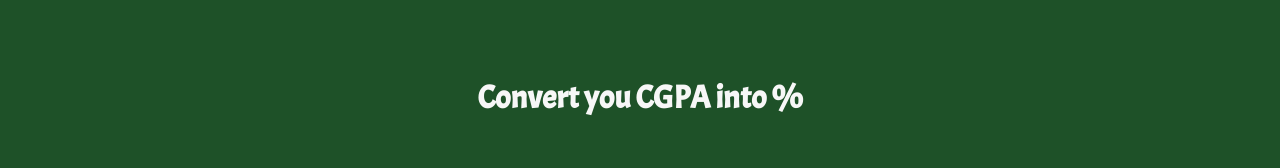
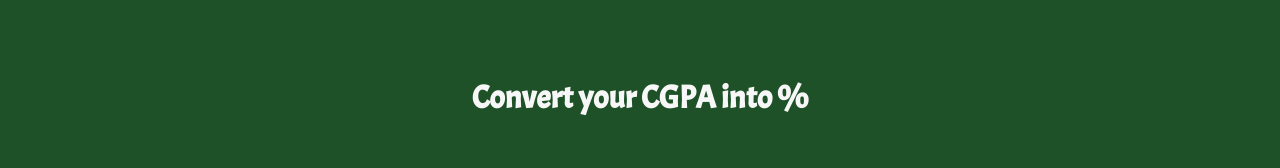
Before and after one commit to neeraj3161/CGPAtoPercentage, a plain HTML site: page index.html in a window 1280 px wide. Shown: the top 168 px of the page. Drawn offline with Linux system fonts and the light colour scheme.

Commit message:
Update index.html

```diff
--- a/index.html
+++ b/index.html
@@ -17,7 +17,7 @@
 </head>
 <body>
     <div class="head">
-        <h1 class="h1">Convert you CGPA into %</h1>
+        <h1 class="h1">Convert your CGPA into %</h1>
         <p>Let's convert your CGPA to percentage using Java script</p>
         <br>
         <p class="h2"></p>
```
